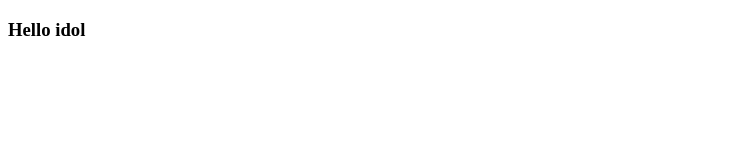
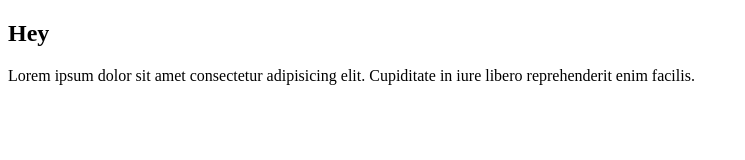
Before and after one commit to VoeunChanthou/practice-3, a plain HTML site: page index.html in a window 1280 px wide. Shown: the whole page, without its empty margins (0-745 px from the left). Drawn offline with Linux system fonts and the light colour scheme.

Commit message:
remove h3 and add h2 & p

```diff
--- a/index.html
+++ b/index.html
@@ -6,6 +6,7 @@
     <title>Document</title>
 </head>
 <body>
-    <h3>Hello idol</h3>
+    <h2>Hey</h2>
+    <p>Lorem ipsum dolor sit amet consectetur adipisicing elit. Cupiditate in iure libero reprehenderit enim facilis.</p>
 </body>
 </html>
```
